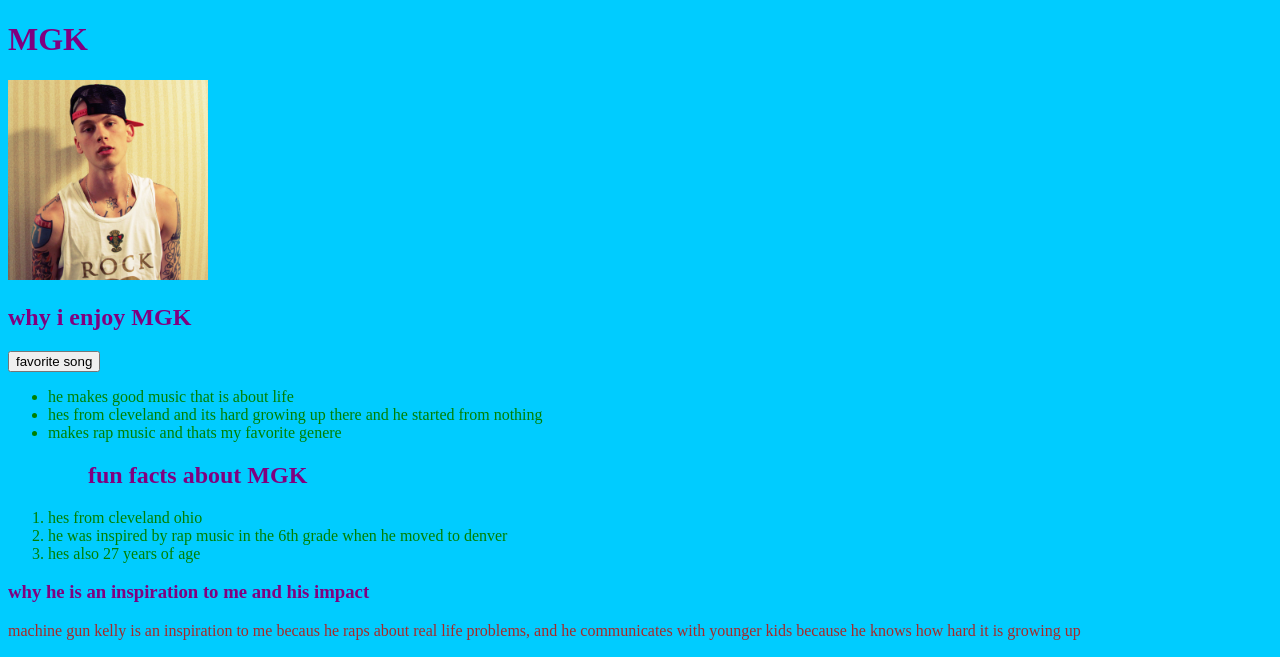
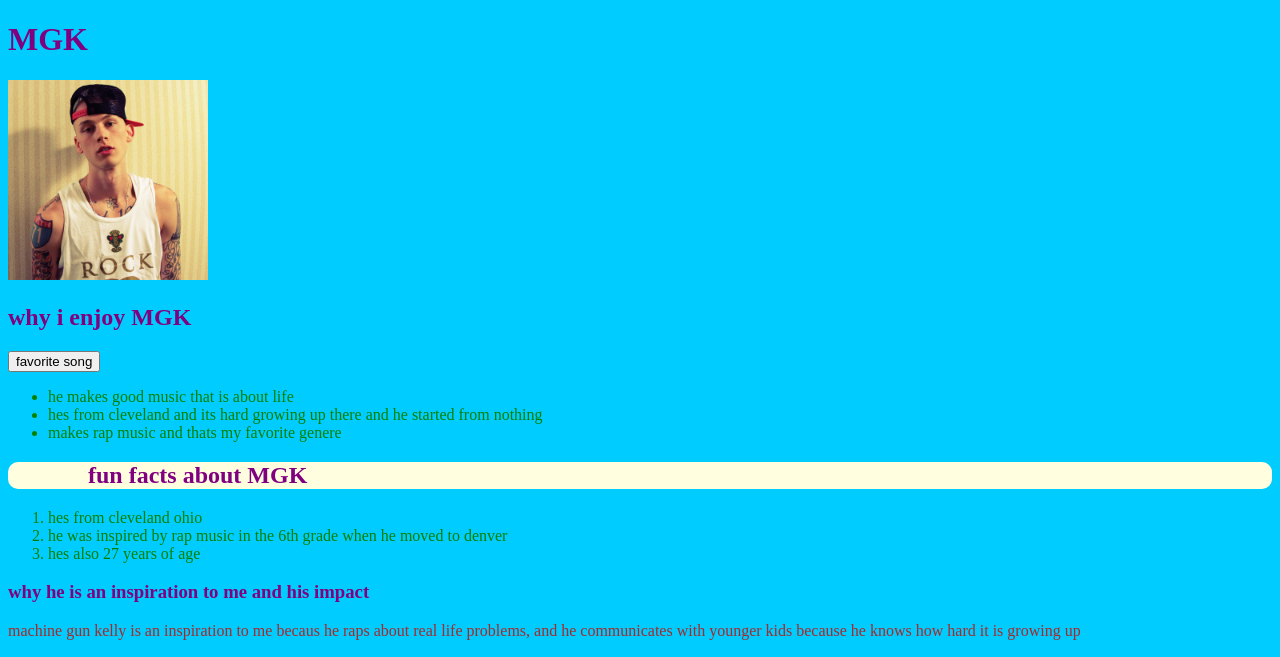
Before and after one commit to mckl7220/favorite-singer, a plain HTML site: page index.html in a window 1280 px wide. Shown: the top 657 px of the page. Drawn offline with Linux system fonts and the light colour scheme.

Commit message:
Update style.css

```diff
--- a/style.css
+++ b/style.css
@@ -26,10 +26,10 @@ p{
 	background-color: lightyellow;
 	border-radius: 10px;
 }
-#box1{;
+#box1{
     	width: 300px
 	height: 30px;
 	padding-left: 80px;
-	background-colo:lightyellow;
+	background-color: lightyellow;
 	border-radius: 10px;
 }
```
